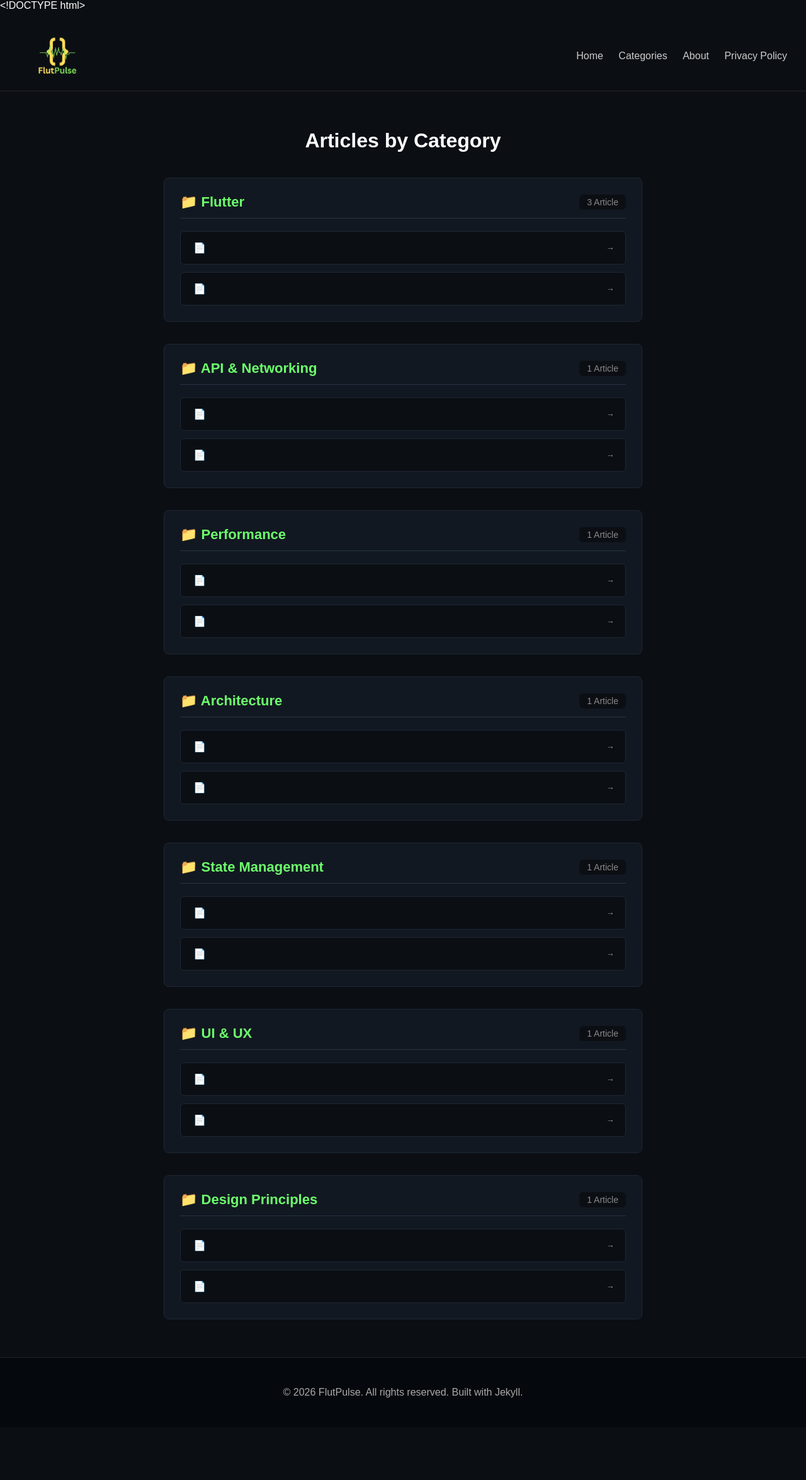
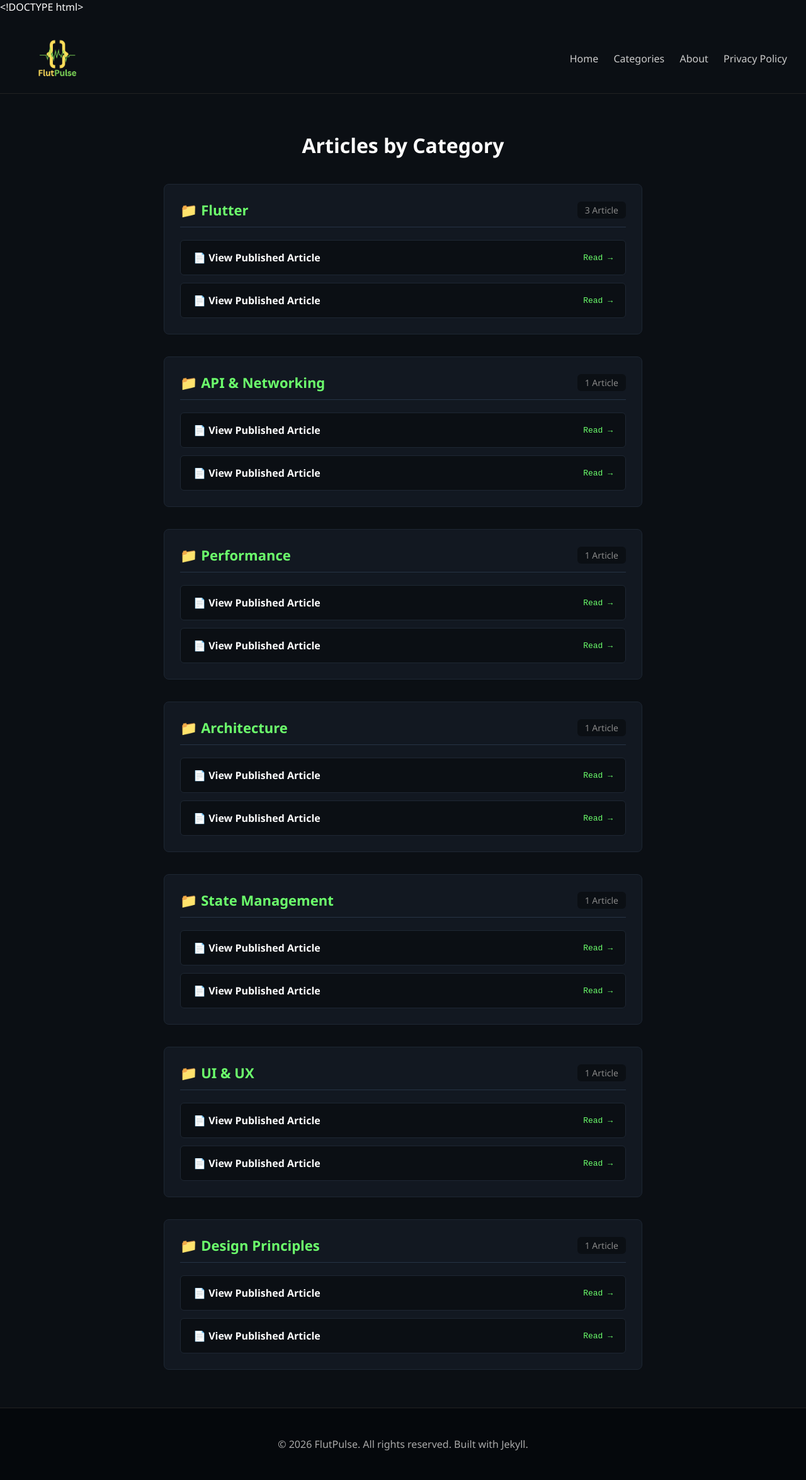
Before and after one commit to ahmloutfy/flutpulse, a Jekyll site: the page built from categories.md, in a window 1280 px wide. Shown: the whole page at 63% size. Built offline with Jekyll 4.4.1, drawn with Linux system fonts in a browser that asks for light colours; before the commit the page ends 2266 px from its top, so only the background shows below that.

Commit message:
Update categories.md

```diff
--- a/categories.md
+++ b/categories.md
@@ -12,7 +12,7 @@ permalink: /categories/
   <style>
     body {
       margin: 0;
-      font-family: Arial, sans-serif;
+      font-family: 'Segoe UI', Arial, sans-serif;
       background: #0b0f14;
       color: #fff;
       padding: 0;
@@ -145,8 +145,27 @@ permalink: /categories/
       <div class="category-links-list">
         {% for post in category | last %}
           <a href="{{ post.url | relative_url }}" class="category-article-item">
-            <span class="article-item-title">📄 {{ post.title }}</span>
-            <span class="article-item-date">{{ post.date | date: "%b %d, %Y" }} →</span>
+
+            <!-- محاولة جلب عنوان المقال بـ 3 طرق مختلفة لضمان القراءة بالقوة -->
+            <span class="article-item-title">
+              📄
+              {% if post.title and post.title != "" %}
+                {{ post.title }}
+              {% elsif post.slug and post.slug != "" %}
+                {{ post.slug | replace: "-", " " | capitalize }}
+              {% else %}
+                View Published Article
+              {% endif %}
+            </span>
+
+            <!-- عرض تاريخ النشر أو سهم الانتقال الصريح -->
+            <span class="article-item-date">
+              {% if post.date %}
+                {{ post.date | date: "%b %d, %Y" }}
+              {% endif %}
+              <span style="color: #6cff6c; margin-left: 8px;">Read →</span>
+            </span>
+
           </a>
         {% endfor %}
       </div>
```
